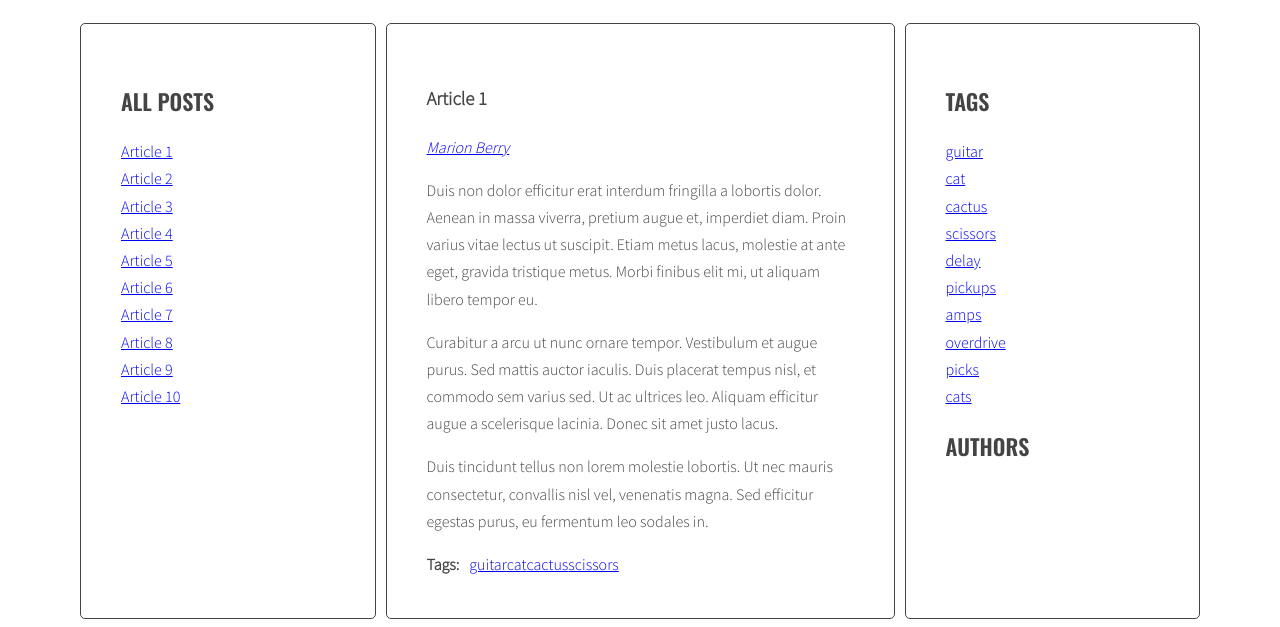
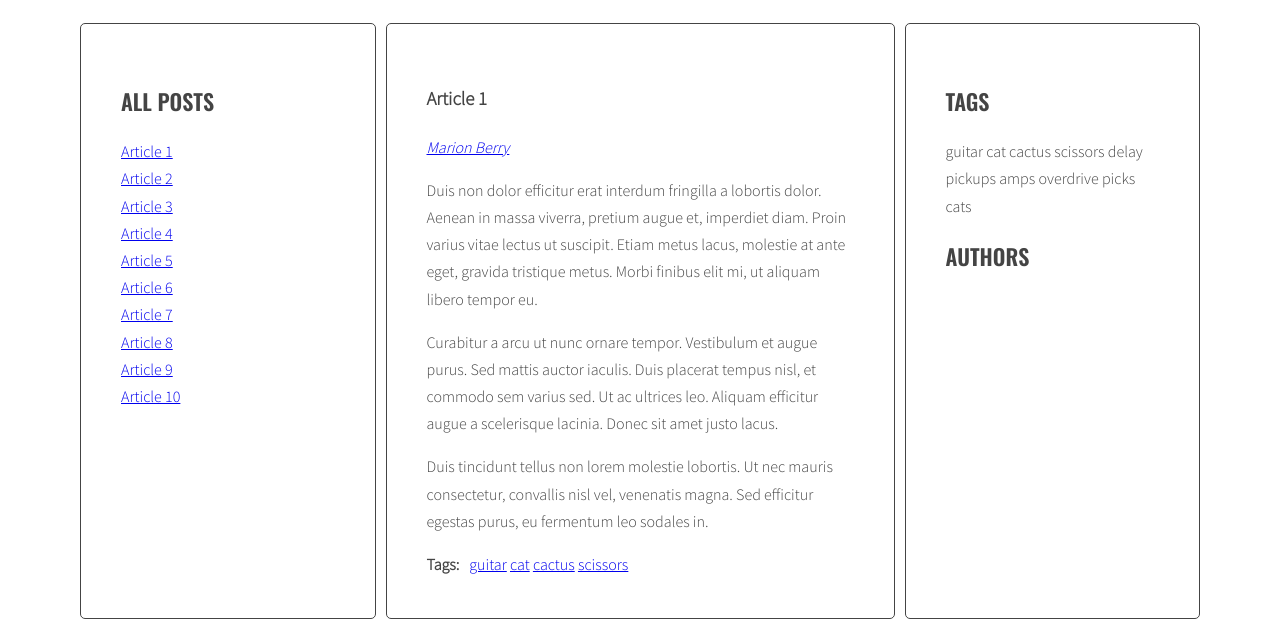
Before and after one commit to gombroo/javascript-blog, a website: page index.html in a window 1280 px wide. Shown: the part 220-847 px from the top of the page. Drawn offline with nearby package versions, Linux system fonts and the light colour scheme.

Commit message:
Add handlebars

```diff
--- a/css/style.css
+++ b/css/style.css
@@ -107,4 +107,10 @@ body {
 .post-tags p {
   margin: 0 10px 0 0;
 }
+
+/* Tags */
+.sidebar .tags li {
+  display: inline-block;
+}
+
 /*# sourceMappingURL=style.css.map */
--- a/index.html
+++ b/index.html
@@ -228,7 +228,7 @@
       <li><a href="#{{ id }}"><span>{{ title }}</span></a></li>
     </script>
     <script id="template-tag-link" type="text/x-handlebars-template">
-      <li><a href="#tag-{{ id }}"><span>{{ title }}</span></a></li>
+      <li><a href="#tag-{{ id }}" class="{{className}}" ><span>{{ title }}</span></a></li>
     </script>
     <script id="template-author-link" type="text/x-handlebars-template">
       <li><a href="#{{ id }}"><span>{{ title }}</span></a></li>
--- a/js/script.js
+++ b/js/script.js
@@ -1,12 +1,12 @@
 'use strict';
 
-/*const templates = {
+const templates = {
   articleLink: Handlebars.compile(document.querySelector('#template-article-link').innerHTML),
   tagLink: Handlebars.compile(document.querySelector('#template-tag-link').innerHTML),
   authorLink: Handlebars.compile(document.querySelector('#template-author-link').innerHTML),
   tagCloudLink: Handlebars.compile(document.querySelector('#template-tag-cloud-link').innerHTML)
 };
-*/
+
 /* ------------------------------ */
 /* Display article after click */
 /* ------------------------------ */
@@ -17,14 +17,14 @@
 });
 */
 
-const titleClickHandler = function(event){
+const titleClickHandler = function(event) {
   event.preventDefault();
   const clickedElement = this; // for finding clicked link, 'this' makes possible to refer to this const through the whole function
 
   /* [DONE] remove class 'active' from all article links  */
   const activeLinks = document.querySelectorAll('.titles a.active');
 
-  for(let activeLink of activeLinks){
+  for (let activeLink of activeLinks) {
     activeLink.classList.remove('active');
   }
 
@@ -34,7 +34,7 @@ const titleClickHandler = function(event){
   /* [DONE] remove class 'active' from all articles */
   const activeArticles = document.querySelectorAll('.post.active');
 
-  for(let activeArticle of activeArticles){
+  for (let activeArticle of activeArticles) {
     activeArticle.classList.remove('active');
   }
 
@@ -63,7 +63,6 @@ const optArticleSelector = '.post',
   optCloudClassCount = '5',
   optCloudClassPrefix = 'tag-size-';
 
-// function generateTitleLinks() {}
 function generateTitleLinks(customSelector = '') {
 
   /* [DONE] remove contents of titleList */
@@ -78,11 +77,10 @@ function generateTitleLinks(customSelector = '') {
   /* [DONE] for each article - find all the articles and save them to variable: articles */
   // const articles = document.querySelectorAll(optArticleSelector);
   const articles = document.querySelectorAll(optArticleSelector + customSelector);
-  console.log(optArticleSelector + customSelector);
 
   let html = '';
 
-  for(let article of articles){
+  for (let article of articles) {
 
     /* [DONE] get the article id */
     const articleId = article.getAttribute('id');
@@ -92,13 +90,13 @@ function generateTitleLinks(customSelector = '') {
     const articleTitle = article.querySelector(optTitleSelector).innerHTML;
 
     /* [DONE] create HTML of the link */
-    const linkHTML = '<li><a href="#' + articleId + '"><span>' + articleTitle + '</span></a></li>';
-    /*const linkHTMLData = {
+    // const linkHTML = '<li><a href="#' + articleId + '"><span>' + articleTitle + '</span></a></li>';
+
+    const linkHTMLData = {
       id: articleId,
       title: articleTitle
     };
     const linkHTML = templates.articleLink(linkHTMLData);
-    */
 
     /* [DONE] insert link into html variable - titleList */
     titleList.insertAdjacentHTML('beforeend', linkHTML);
@@ -114,7 +112,7 @@ function generateTitleLinks(customSelector = '') {
 
   const links = document.querySelectorAll('.titles a');
 
-  for(let link of links){
+  for (let link of links) {
     link.addEventListener('click', titleClickHandler);
   }
 }
@@ -126,7 +124,7 @@ generateTitleLinks();
 /* Generate tags */
 /* ------------------------------ */
 
-/* [NEW] znajdz największa i najmniejszą liczbe wystapien danego tagu */
+/* [NEW] find max and min count of each tag's appearance */
 
 function calculateTagsParams(tags) {
   const params = {
@@ -148,22 +146,21 @@ function calculateTagsParams(tags) {
   return params;
 }
 
-function calculateTagClass(count, params){
-  const classNumber = Math.floor( ( (count - params.min) / (params.max - params.min) ) * optCloudClassCount + 1 );
+function calculateTagClass(count, params) {
+  const classNumber = Math.floor(((count - params.min) / (params.max - params.min)) * optCloudClassCount + 1);
   return optCloudClassPrefix + classNumber;
 }
 
-function generateTags(){
+function generateTags() {
 
   /* [NEW] create a new variable allTags with an empty object */
-  // let allTags = [];
   let allTags = {};
 
   /* [DONE] find all articles */
   const articles = document.querySelectorAll(optArticleSelector);
 
   /* [DONE] START LOOP: for every article: */
-  for(let article of articles) {
+  for (let article of articles) {
 
     /* [DONE] find tags wrapper */
     const tagsWrapper = article.querySelector(optArticleTagsSelector);
@@ -178,29 +175,31 @@ function generateTags(){
     const articleTagsArray = articleTags.split(' ');
 
     /* [DONE] START LOOP: for each tag */
-    for(let tag of articleTagsArray) {
+    for (let tag of articleTagsArray) {
 
       /* [DONE] generate HTML of the link */
-      const linkHTML = '<li><a href="#tag-' + tag + '">' + tag + '</a></li>';
+      // const linkHTML = '<li><a href="#tag-' + tag + '">' + tag + '</a></li>';
 
-      /*const linkHTMLData = {
+      const linkHTMLData = {
         id: tag,
         title: tag
       };
-      const linkHTML = templates.tagLink(linkHTMLData);*/
+      const linkHTML = templates.tagLink(linkHTMLData);
 
       /* [DONE] add generated code to html variable */
       html = html + linkHTML;
 
       /* [NEW] check if this link is NOT already in allTags */
+      // if (Object.prototype.hasOwnProperty.call(obj, prop)) // works
+      //if (!Object.prototype.hasOwnProperty.call(allTags, tag)) // works
 
-      // if(!allTags.hasOwnProperty(tag)) // doesn't work
-      // Object.prototype.hasOwnProperty.call(obj, prop); // works
-      if (!Object.prototype.hasOwnProperty.call(allTags, tag)) {
+      if (!allTags[tag]) {
 
         /* [NEW] if not, add tag to allTags object */
         allTags[tag] = 1;
+
       } else {
+
         /* [NEW] if yes, increase the counter by 1 */
         allTags[tag]++;
       }
@@ -220,40 +219,43 @@ function generateTags(){
   const tagsParams = calculateTagsParams(allTags);
 
   /* [NEW] create variable for all links in HTML code */
-  let allTagsHTML = '';
-  // const allTagsData = {tags: []};
+  // let allTagsHTML = '';
+
+  const allTagsData = {tags: []};
 
   /* [NEW] START LOOP: for each tag in allTagsHTML */
-  for(let tag in allTags) {
+  for (let tag in allTags) {
 
-    /* generate code of a link and add it to allTagsHTML */
-
+    /* [DONE] generate code of a link and add it to allTagsHTML */
     // 1a. allTagsHTML += tag + ' (' + allTags[tag] + ')'; // no link
     // 1b. allTagsHTML += tagLinkHTML;
     // 2. allTagsHTML += '<li><a href="#tag-' + tag + '">' + tag + ' (' + allTags[tag] + ')</a></li>';
     // 3. const tagLinkHTML = calculateTagClass(allTags[tag], tagsParams);
     // 4. const tagLinkHTML = '<li>' + calculateTagClass(allTags[tag], tagsParams) + '</li>';
-    const tagLinkHTML = '<li><a class="' + calculateTagClass(allTags[tag], tagsParams) + '" href="#tag-' + tag + '" > ' + tag + ' </a></li > ';
 
-    allTagsHTML += tagLinkHTML;
-    /*allTagsData.tags.push({
+    // const tagLinkHTML = '<li><a class="' + calculateTagClass(allTags[tag], tagsParams) + '" href="#tag-' + tag + '" > ' + tag + ' </a></li > ';
+    // allTagsHTML += tagLinkHTML;
+
+    allTagsData.tags.push({
       tag: tag,
       count: allTags[tag],
       className: calculateTagClass(allTags[tag], tagsParams)
-    });*/
+    });
 
-  /* [NEW] END LOOP: for each tag in allTags: */
+    /* [NEW] END LOOP: for each tag in allTags: */
   }
 
   /* [NEW] add html from allTagsHTML to tagList */
-  tagList.innerHTML = allTagsHTML;
-  //tagList.innerHTML = templates.tagCloudLink(allTagsData);
+  // tagList.innerHTML = allTagsHTML;
+
+  tagList.innerHTML = templates.tagCloudLink(allTagsData);
+  console.log(allTagsData);
 }
 
 generateTags();
 
 
-function tagClickHandler(event){
+function tagClickHandler(event) {
 
   /* [DONE] prevent default action for this event */
   event.preventDefault();
@@ -271,37 +273,37 @@ function tagClickHandler(event){
   const activeTagLinks = document.querySelectorAll('a.active[href^="#tag-"]');
 
   /* [DONE] START LOOP: for each active tag link */
-  for(let activeTagLink of activeTagLinks) {
+  for (let activeTagLink of activeTagLinks) {
 
     /* [DONE] remove class active */
     activeTagLink.classList.remove('active');
 
-  /* END LOOP: for each active tag link */
+    /* END LOOP: for each active tag link */
   }
 
   /* [DONE] find all tag links with "href" attribute equal to the "href" constant */
-  const tagLinks =  document.querySelectorAll('a[href="' + href + '"]');
+  const tagLinks = document.querySelectorAll('a[href="' + href + '"]');
 
   /* [DONE] START LOOP: for each found tag link */
-  for(let tagLink of tagLinks) {
+  for (let tagLink of tagLinks) {
 
     /* [DONE] add class active */
     tagLink.classList.add('active');
 
-  /* END LOOP: for each found tag link */
+    /* END LOOP: for each found tag link */
   }
 
   /* [DONE] execute function "generateTitleLinks" with article selector as argument */
   generateTitleLinks('[data-tags~="' + tag + '"]');
 }
 
-function addClickListenersToTags(){
+function addClickListenersToTags() {
 
   /* find all links to tags */
   const tagLinks = document.querySelectorAll('a[href^="#tag-"]');
 
   /* START LOOP: for each link */
-  for(let tagLink of tagLinks) {
+  for (let tagLink of tagLinks) {
 
     /* add tagClickHandler as event listener for that link */
     tagLink.addEventListener('click', tagClickHandler);
@@ -317,7 +319,7 @@ addClickListenersToTags();
 /* Generate authors */
 /* ------------------------------ */
 
-/* [NEW] find max and min count of particular author */
+/* [NEW] find max and min count of each author's appearance */
 
 function calculateAuthorsParams(authors) {
   const params = {
@@ -339,12 +341,12 @@ function calculateAuthorsParams(authors) {
   return params;
 }
 
-function calculateAuthorClass(count, params){
-  const classNumber = Math.floor( ( (count - params.min) / (params.max - params.min) ) * optCloudClassCount + 1 );
+function calculateAuthorClass(count, params) {
+  const classNumber = Math.floor(((count - params.min) / (params.max - params.min)) * optCloudClassCount + 1);
   return optCloudClassPrefix + classNumber;
 }
 
-function generateAuthors(){
+function generateAuthors() {
 
   /* [NEW] create a new variable allAuthors with an empty object */
   let allAuthors = [];
@@ -353,7 +355,7 @@ function generateAuthors(){
   const articles = document.querySelectorAll(optArticleSelector); // search in .post
 
   /* [DONE] START LOOP: for every author: */
-  for(let article of articles) { // for each .post
+  for (let article of articles) { // for each .post
 
     /* [DONE] find author wrapper */
     const authorWrapper = article.querySelector(optArticleAuthorSelector); // find empty html <p> tag to insert auhtor name
@@ -374,7 +376,7 @@ function generateAuthors(){
     html = html + authorHTML;
 
     /* [NEW] check if this link is NOT already in allAuthors */
-    if(!Object.prototype.hasOwnProperty.call(allAuthors, articleAuthor)) {
+    if (!Object.prototype.hasOwnProperty.call(allAuthors, articleAuthor)) {
 
       /* [NEW] if not, add author to allAuthors object */
       allAuthors[articleAuthor] = 1;
@@ -405,7 +407,7 @@ authorList.innerHTML = allAuthorsHTML;
 generateAuthors();
 
 
-function authorClickHandler(event){
+function authorClickHandler(event) {
 
   /* prevent default action for this event */
   event.preventDefault();
@@ -423,24 +425,24 @@ function authorClickHandler(event){
   const activeAuthorLinks = document.querySelectorAll('.post-author a.active'); // search author with class active
 
   /* START LOOP: for each active author link */
-  for(let activeAuthorLink of activeAuthorLinks) {
+  for (let activeAuthorLink of activeAuthorLinks) {
 
     /* remove class active */
     activeAuthorLink.classList.remove('active');
 
-  /* END LOOP: for each active author link */
+    /* END LOOP: for each active author link */
   }
 
   /* find all author links with "href" attribute equal to the "href" constant */
   const authorLinks = document.querySelectorAll('a[href="' + href + '"]'); // author name = href
 
   /* START LOOP: for each found author link */
-  for(let authorLink of authorLinks) { // find articles assigned to particular author
+  for (let authorLink of authorLinks) { // find articles assigned to particular author
 
     /* add class active */
     authorLink.classList.add('active');
 
-  /* END LOOP: for each found author link */
+    /* END LOOP: for each found author link */
   }
 
   /* execute function "generateTitleLinks" with author selector as argument */
@@ -453,7 +455,7 @@ function addClickListenersToAuthors() {
   const authorLinks = document.querySelectorAll('.post-author a');
 
   /* START LOOP: for each author */
-  for(let authorLink of authorLinks) {
+  for (let authorLink of authorLinks) {
 
     /* add authorClickHandler as event listener for that link */
     authorLink.addEventListener('click', authorClickHandler);
```
